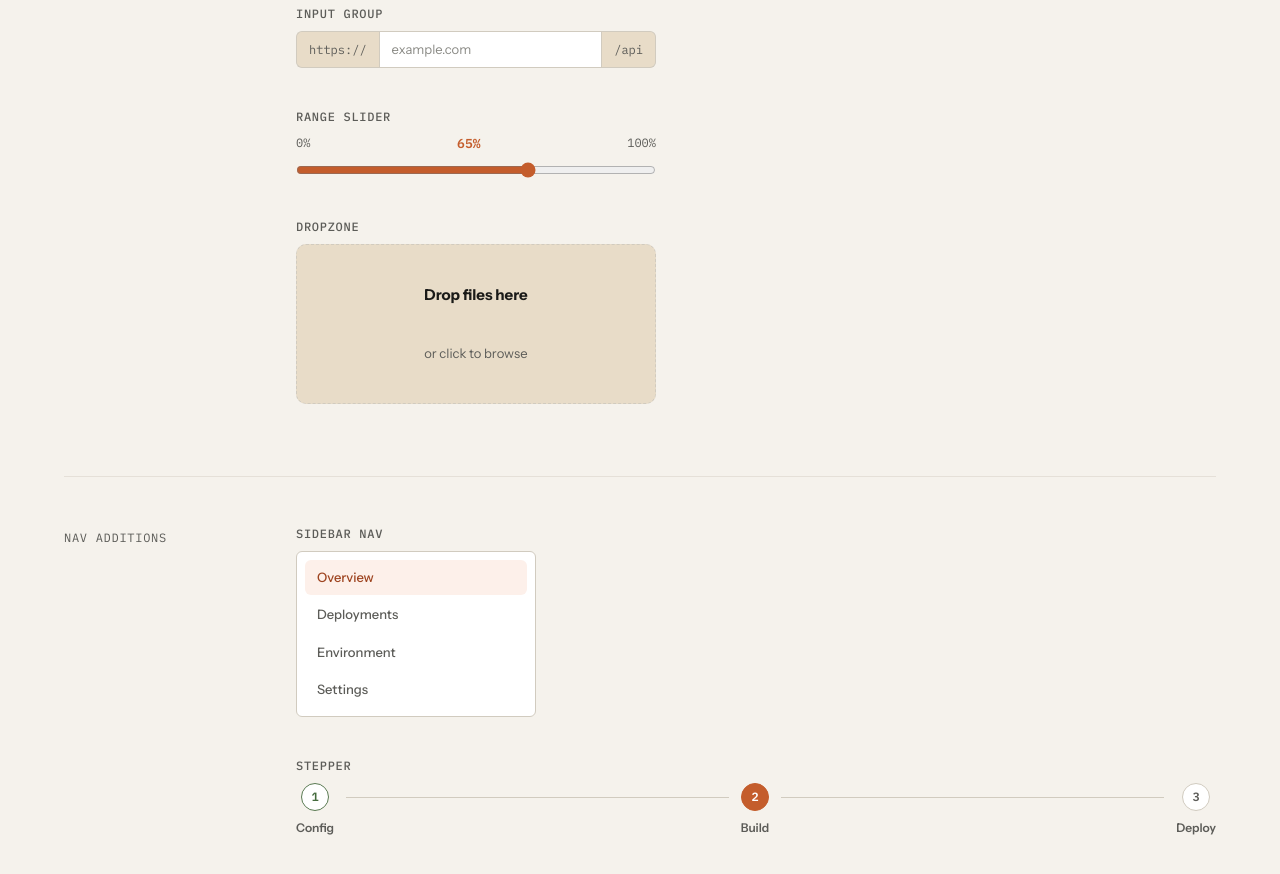
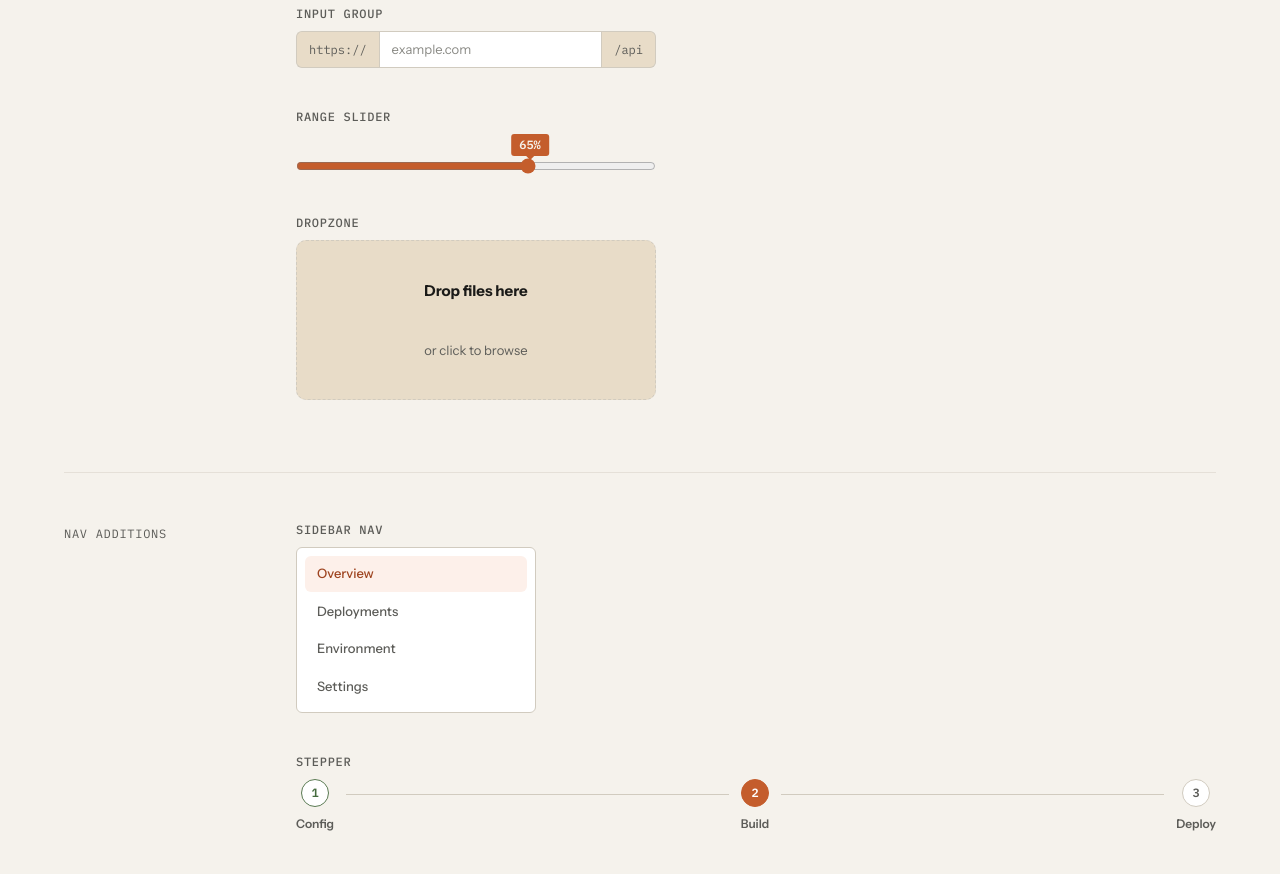
Before and after one commit to Laskewitz/wrkbnch, a website: page index.html in a window 1280 px wide. Shown: the part 7660-8534 px from the top of the page. Drawn offline with Linux system fonts and the light colour scheme.

Commit message:
feat: floating range label that follows the thumb
Replace static 0%/100% bounds with a floating label that
tracks the slider position with a tooltip-style arrow.

```diff
--- a/index.html
+++ b/index.html
@@ -622,10 +622,10 @@ dist/app.css       3.12 kB │ gzip: 1.04 kB</div>
           </div>
           <div class="component-row" style="max-width: 360px;">
             <p class="mono-label mb-2">Range Slider</p>
-            <div class="range-field">
-              <div class="range-top"><span>0%</span><output class="range-value" id="range-demo-val">65%</output><span>100%</span></div>
+            <div class="range-field" style="max-width: 360px;">
+              <output class="range-value" id="range-demo-val" style="left: 65%;">65%</output>
               <input class="range-input" type="range" min="0" max="100" value="65" id="range-demo"
-                oninput="document.getElementById('range-demo-val').textContent=this.value+'%'">
+                oninput="let v=this.value,o=document.getElementById('range-demo-val');o.textContent=v+'%';o.style.left=v+'%';">
             </div>
           </div>
           <div class="component-row">
--- a/wrkbnch.css
+++ b/wrkbnch.css
@@ -1719,14 +1719,34 @@ pre code {
 .range-field {
   display: grid;
   gap: var(--space-2);
-}
-
-.range-top {
-  display: flex;
-  justify-content: space-between;
-  color: var(--color-text-muted);
+  position: relative;
+  padding-top: var(--space-6);
+}
+
+.range-value {
+  position: absolute;
+  top: 0;
   font-family: var(--font-mono);
   font-size: var(--text-xs);
+  font-weight: var(--weight-semibold);
+  color: var(--color-bg);
+  background: var(--color-accent);
+  padding: 2px var(--space-2);
+  border-radius: var(--radius-sm);
+  transform: translateX(-50%);
+  pointer-events: none;
+  white-space: nowrap;
+}
+
+.range-value::after {
+  content: '';
+  position: absolute;
+  bottom: -4px;
+  left: 50%;
+  transform: translateX(-50%);
+  border-left: 5px solid transparent;
+  border-right: 5px solid transparent;
+  border-top: 5px solid var(--color-accent);
 }
 
 .range-input {
@@ -1737,15 +1757,6 @@ pre code {
 .range-input:focus-visible {
   outline: none;
   box-shadow: 0 0 0 3px rgba(74, 102, 112, 0.12);
-}
-
-.range-value {
-  text-align: center;
-  font-family: var(--font-mono);
-  font-size: var(--text-sm);
-  font-weight: var(--weight-semibold);
-  color: var(--color-accent);
-  min-width: 3ch;
 }
 
 /* Dropzone */
```
Also changed, not shown: wrkbnch.min.css.
